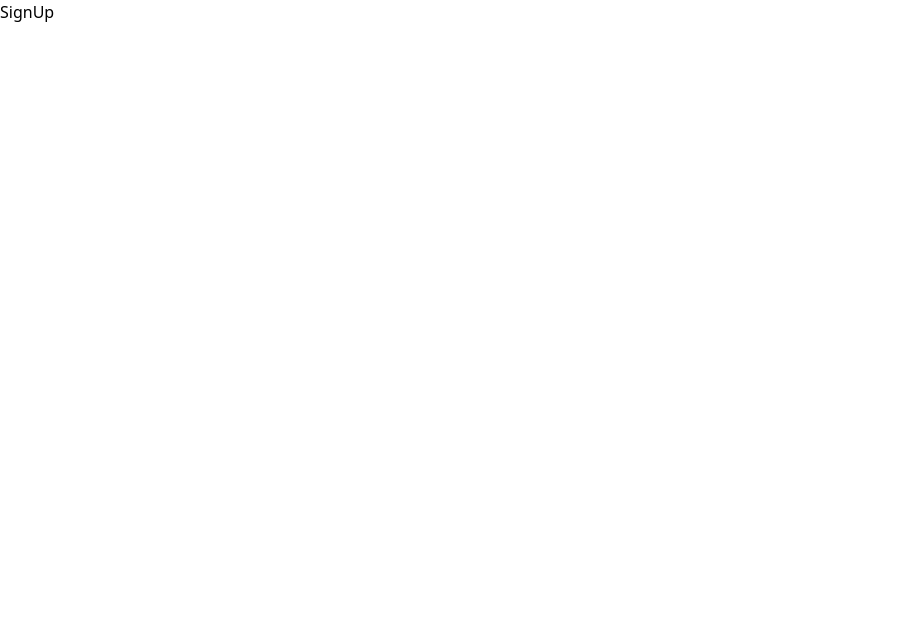
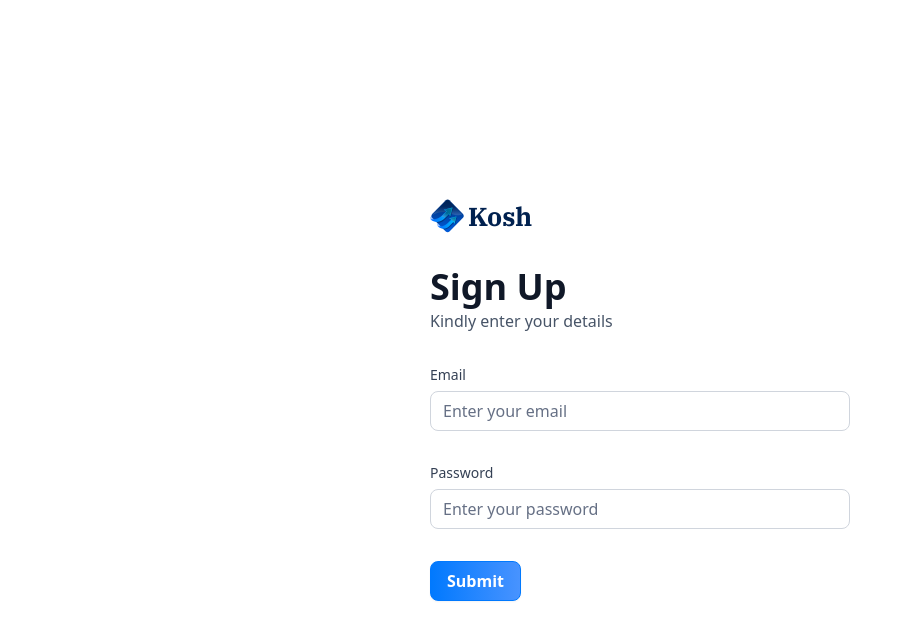
Before and after one commit to codecommander03/Kosh, a Next.js app: page /sign-up in a window 1280 px wide. Shown: the top 640 px of the page, without its empty margins (0-912 px from the left). Built offline with nearby package versions, Linux system fonts and the light colour scheme.

Commit message:
add auth pages

```diff
--- a/app/(auth)/sign-in/page.tsx
+++ b/app/(auth)/sign-in/page.tsx
@@ -1,8 +1,11 @@
+import AuthForm from '@/components/AuthForm'
 import React from 'react'
 
 const SignIn = () => {
     return (
-        <div>SignIn</div>
+        <section className='flex-center size-full max-sm:px-6'>
+            <AuthForm type="sign-in" />
+        </section>
     )
 }
 
--- a/app/(auth)/sign-up/page.tsx
+++ b/app/(auth)/sign-up/page.tsx
@@ -1,9 +1,12 @@
-import React from 'react'
+import AuthForm from "@/components/AuthForm";
+import React from "react";
 
 const SignUp = () => {
     return (
-        <div>SignUp</div>
-    )
-}
+        <section className="flex-center size-full max-sm:px-6">
+            <AuthForm type="sign-up" />
+        </section>
+    );
+};
 
-export default SignUp
+export default SignUp;
```
